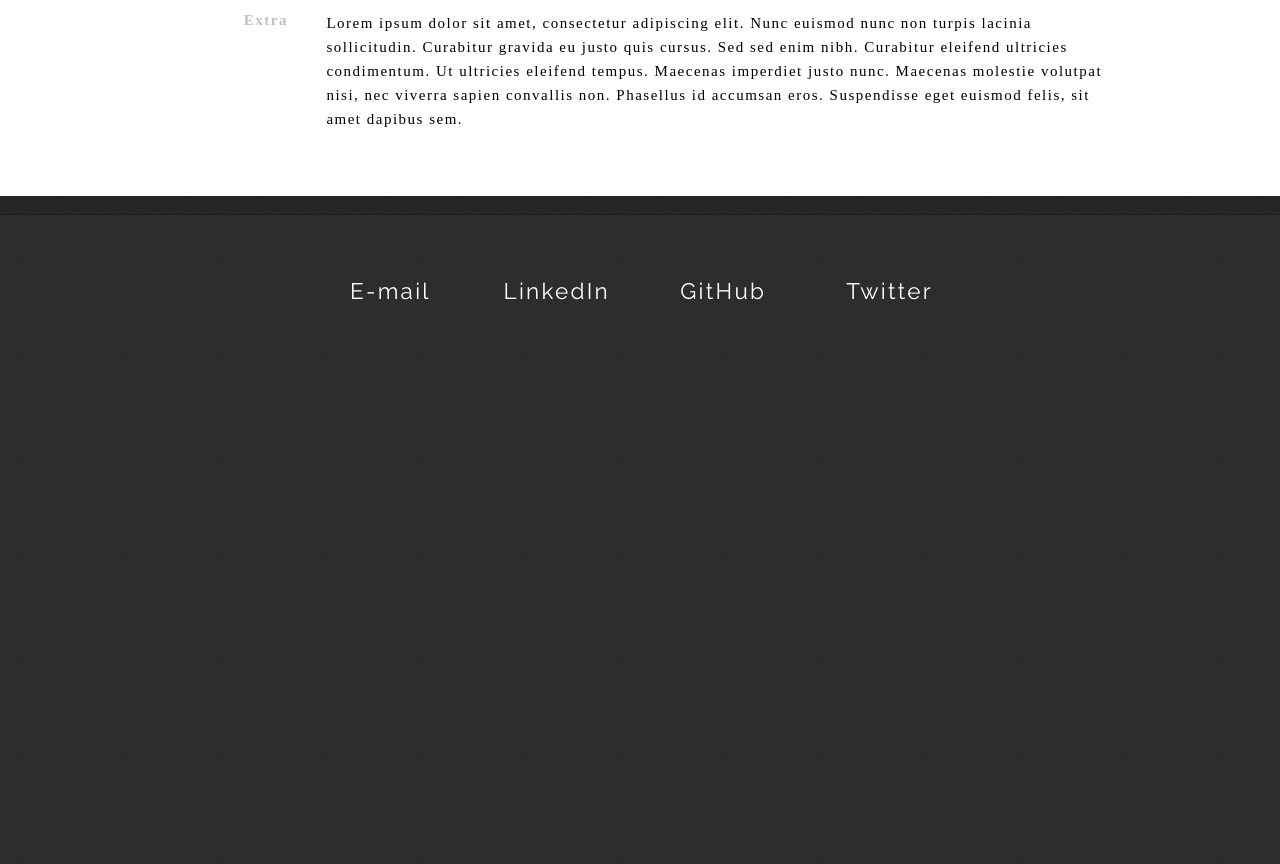
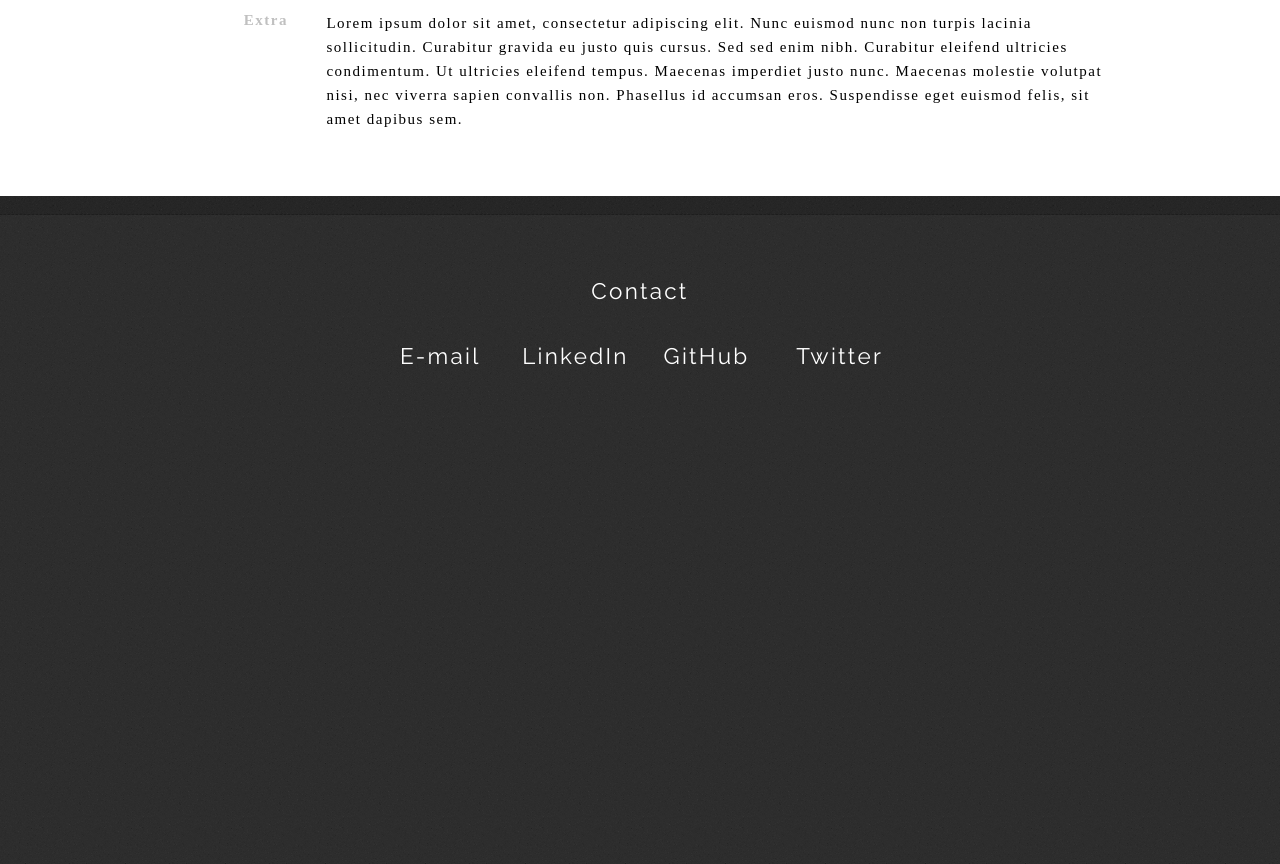
Before and after one commit to jacksoncwilliams/jackson-erin, a Jekyll site: the page built from simpleindex.html, in a window 1280 px wide and 900 px high, scrolled down 2870 px. Shown: the top 864 px of the window. Built offline with Jekyll 4.4.1, drawn with Linux system fonts in a browser that asks for light colours; nearby versions of some CDN libraries; some web fonts are replaced.

Commit message:
Update simpleindex.html

```diff
--- a/simpleindex.html
+++ b/simpleindex.html
@@ -220,33 +220,24 @@ title: Jackson Williams
 
 <section id="contact">
             <div class="container">
+                        <div class="12 columns">
+                                    <h1>Contact</h1>
+                        </div>
 
+                        <div class="container">
                                     <div class="two columns offset-by-two columns">
                                                 <h1>E-mail</h1>
                                     </div>
-
-
-
                                     <div class="two columns">
                                                 <h1>LinkedIn</h1>
                                     </div>
-
-
-
                                     <div class="two columns">
                                                 <h1>GitHub</h1>
                                     </div>
-
-
-
                                     <div class="two columns">
                                                 <h1>Twitter</h1>
                                     </div>
-
-
-
                         </div>
-
             </div>
 </section>
 
```
Lines whose indentation alone changed are shown as unchanged.
